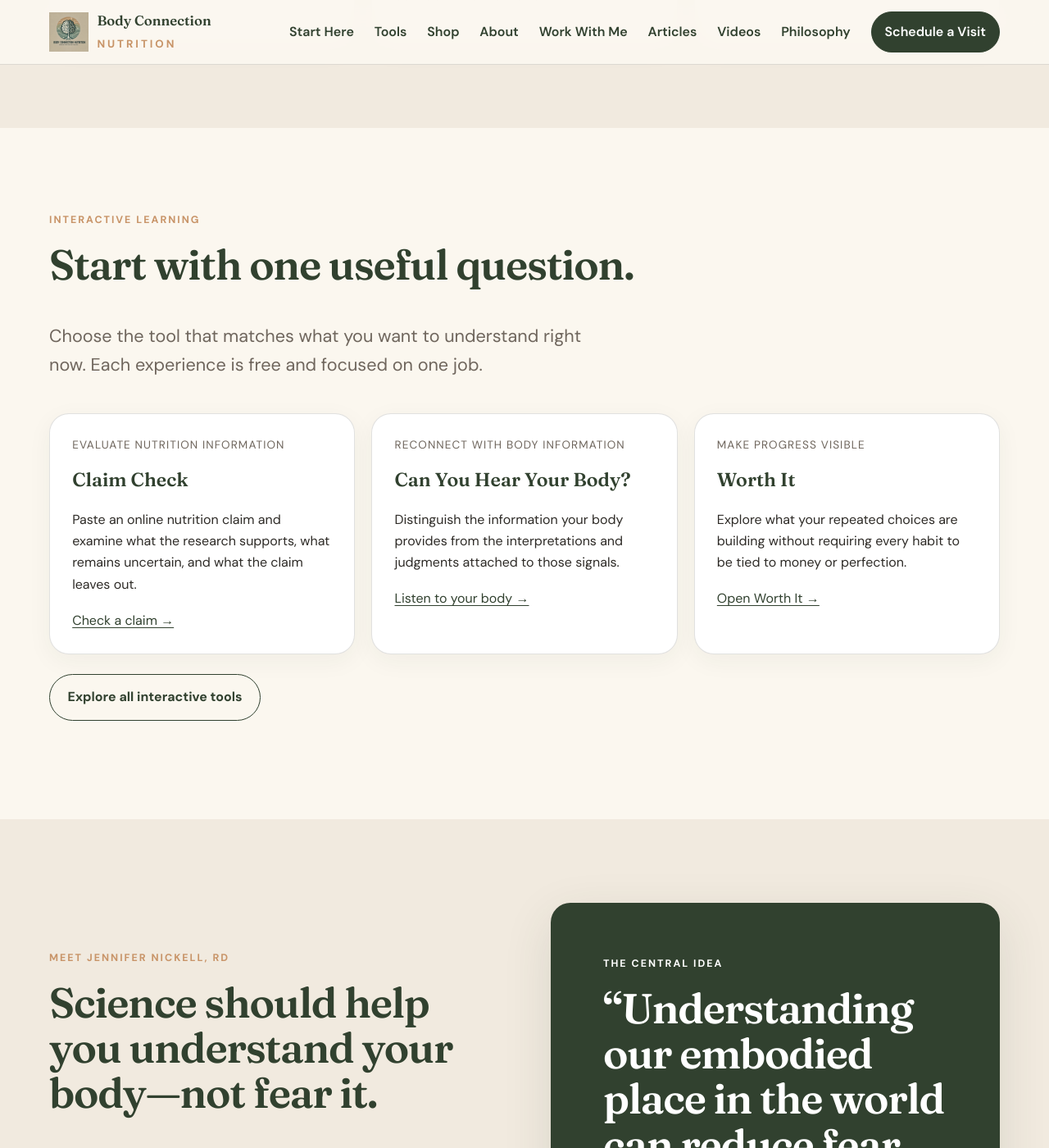
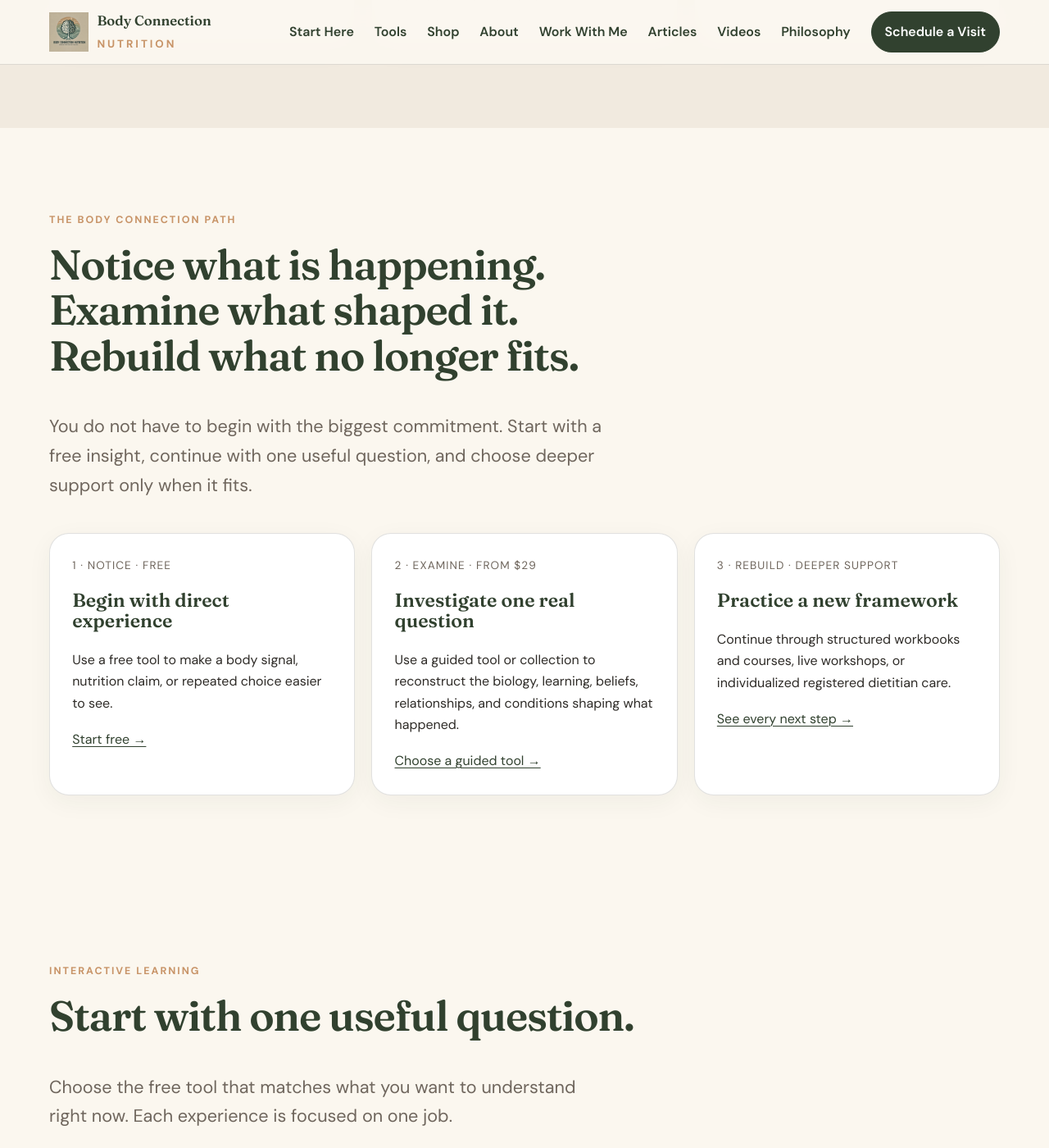
Before and after one commit to BodyConnectionNutrition/Nov-10-build, a Jekyll site: the page built from index.md, in a window 1280 px wide and 1400 px high, scrolled down 2000 px. Shown: the whole window at 82% size. Built offline with Jekyll 4.4.1, drawn with Linux system fonts in a browser that asks for light colours; some of the changed text lies outside the part shown.

Commit message:
Add coherent Body Connection offer ladder

```diff
--- a/index.md
+++ b/index.md
@@ -3,9 +3,10 @@ layout: default
 title: Evidence-Based Nutrition Education & Food Relationship Tools
 description: Registered dietitian-led nutrition education, interactive food and body tools, and practical science for understanding hunger, eating behavior, body image, and sustainable change.
 ---
-<section class="hero"><div class="container hero-grid"><div><p class="eyebrow">Registered dietitian · Nutrition science · Behavior change</p><h1>Understand your body. Make food make more sense.</h1><p class="lead"><strong>Your body is not a problem to solve.</strong> It is a living system shaped by biology, experience, relationships, and environment. Body Connection Nutrition combines evidence-based nutrition education with interactive tools that help you understand the “why” behind food, body, and behavior.</p><div class="hero-actions"><a class="button" href="/tools/">Explore free tools</a><a class="button button-secondary" href="/services/">Virtual dietitian care</a></div><p class="trust-line">Free interactive experience • Registered dietitian care • Virtual appointments • Self-guided learning tools</p></div><div class="hero-art"><span class="orbit one"></span><span class="orbit two"></span><img src="/assets/images/brand-mark.png" alt="Body Connection Nutrition tree mark with neural-like branches and roots"><div class="floating-note one">Environment shapes biology.</div><div class="floating-note two">Understanding reduces fear.</div></div></div></section>
+<section class="hero"><div class="container hero-grid"><div><p class="eyebrow">Registered dietitian · Nutrition science · Behavior change</p><h1>Understand your body. Make food make more sense.</h1><p class="lead"><strong>Your body is not a problem to solve.</strong> It is a living system shaped by biology, experience, relationships, and environment. Body Connection Nutrition combines evidence-based nutrition education with interactive tools that help you understand the “why” behind food, body, and behavior.</p><div class="hero-actions"><a class="button" href="/start-here/">Start free</a><a class="button button-secondary" href="/path/">See the full path</a></div><p class="trust-line">Free first experience • Self-guided tools • Deeper learning • Live workshops • Registered dietitian care</p></div><div class="hero-art"><span class="orbit one"></span><span class="orbit two"></span><img src="/assets/images/brand-mark.png" alt="Body Connection Nutrition tree mark with neural-like branches and roots"><div class="floating-note one">Environment shapes biology.</div><div class="floating-note two">Understanding reduces fear.</div></div></div></section>
 <section class="section section-muted"><div class="container"><div class="section-head"><p class="eyebrow">A different way to think about nutrition</p><h2>Nutrition is more than instructions about food.</h2><p class="lead">Most people already know they are “supposed” to eat well. The missing piece is understanding what their bodies are doing, why behavior is difficult to change, and how biology, learning, relationships, and environment shape what feels possible.</p></div><div class="three-grid"><article class="card"><span class="number">1</span><h3>Understand your biology</h3><p>Learn how metabolism, hunger, stress, sleep, hormones, and development shape what you feel and do.</p></article><article class="card"><span class="number">2</span><h3>Examine food and body beliefs</h3><p>Separate useful evidence from inherited rules, diet culture, marketing, oversimplified health advice, and confident misinformation.</p></article><article class="card"><span class="number">3</span><h3>Build workable conditions</h3><p>Create routines and supports that make nourishing yourself easier in your actual life—not an imaginary perfect one.</p></article></div></div></section>
-<section class="section"><div class="container"><div class="section-head"><p class="eyebrow">Interactive learning</p><h2>Start with one useful question.</h2><p class="lead">Choose the tool that matches what you want to understand right now. Each experience is free and focused on one job.</p></div><div class="three-grid"><article class="card"><p class="post-meta">Evaluate nutrition information</p><h3>Claim Check</h3><p>Paste an online nutrition claim and examine what the research supports, what remains uncertain, and what the claim leaves out.</p><a class="text-link" href="https://body-connection-claim-check.jdwschool.chatgpt.site" target="_blank" rel="noopener">Check a claim →</a></article><article class="card"><p class="post-meta">Reconnect with body information</p><h3>Can You Hear Your Body?</h3><p>Distinguish the information your body provides from the interpretations and judgments attached to those signals.</p><a class="text-link" href="/tools/can-you-hear-your-body/">Listen to your body →</a></article><article class="card"><p class="post-meta">Make progress visible</p><h3>Worth It</h3><p>Explore what your repeated choices are building without requiring every habit to be tied to money or perfection.</p><a class="text-link" href="https://bodyconnectionworthit.netlify.app/" target="_blank" rel="noopener">Open Worth It →</a></article></div><p style="margin-top:1.5rem"><a class="button button-secondary" href="/tools/">Explore all interactive tools</a></p></div></section>
+<section class="section"><div class="container"><div class="section-head"><p class="eyebrow">The Body Connection path</p><h2>Notice what is happening. Examine what shaped it. Rebuild what no longer fits.</h2><p class="lead">You do not have to begin with the biggest commitment. Start with a free insight, continue with one useful question, and choose deeper support only when it fits.</p></div><div class="cards"><article class="card"><p class="post-meta">1 · Notice · Free</p><h3>Begin with direct experience</h3><p>Use a free tool to make a body signal, nutrition claim, or repeated choice easier to see.</p><a class="text-link" href="/start-here/">Start free →</a></article><article class="card"><p class="post-meta">2 · Examine · From $29</p><h3>Investigate one real question</h3><p>Use a guided tool or collection to reconstruct the biology, learning, beliefs, relationships, and conditions shaping what happened.</p><a class="text-link" href="/shop/">Choose a guided tool →</a></article><article class="card"><p class="post-meta">3 · Rebuild · Deeper support</p><h3>Practice a new framework</h3><p>Continue through structured workbooks and courses, live workshops, or individualized registered dietitian care.</p><a class="text-link" href="/path/">See every next step →</a></article></div></div></section>
+<section class="section"><div class="container"><div class="section-head"><p class="eyebrow">Interactive learning</p><h2>Start with one useful question.</h2><p class="lead">Choose the free tool that matches what you want to understand right now. Each experience is focused on one job.</p></div><div class="three-grid"><article class="card"><p class="post-meta">Evaluate nutrition information</p><h3>Claim Check</h3><p>Paste an online nutrition claim and examine what the research supports, what remains uncertain, and what the claim leaves out.</p><a class="text-link" href="https://body-connection-claim-check.jdwschool.chatgpt.site" target="_blank" rel="noopener">Check a claim →</a></article><article class="card"><p class="post-meta">Reconnect with body information</p><h3>Can You Hear Your Body?</h3><p>Distinguish the information your body provides from the interpretations and judgments attached to those signals.</p><a class="text-link" href="/tools/can-you-hear-your-body/">Listen to your body →</a></article><article class="card"><p class="post-meta">Make progress visible</p><h3>Worth It</h3><p>Explore what your repeated choices are building without requiring every habit to be tied to money or perfection.</p><a class="text-link" href="https://bodyconnectionworthit.netlify.app/" target="_blank" rel="noopener">Open Worth It →</a></article></div><p style="margin-top:1.5rem"><a class="button button-secondary" href="/tools/">Explore all free tools</a></p></div></section>
 <section class="section section-muted"><div class="container split"><div><p class="eyebrow">Meet Jennifer Nickell, RD</p><h2>Science should help you understand your body—not fear it.</h2><p>I am a registered dietitian with a background spanning nutrition, early childhood, neurodevelopment, teaching, and adult learning.</p><p>My work connects the science of the body with the realities of human development and daily life. I do not believe people need more rigid rules. They need accurate information, a framework that makes sense, and support translating that understanding into their own lives.</p><a class="button button-secondary" href="/about/">About Jennifer Nickell, RD</a></div><div class="quote-card"><p class="eyebrow">The central idea</p><h2>“Understanding our embodied place in the world can reduce fear and increase compassion.”</h2><p>For ourselves, for other people, and for the bodies carrying us through the world.</p></div></div></section>
 <section class="section"><div class="container"><div class="section-head"><p class="eyebrow">Nutrition science and behavior</p><h2>Learn the science behind the recommendations.</h2><p class="lead">Explore nutrition science, metabolism, eating behavior, body image, critical thinking, and the conditions that shape health behavior.</p></div><div class="cards"><article class="card post-card"><p class="post-meta">Nutrition science</p><h3><a href="/blog/protein-is-not-fuel/">What protein actually does in the body</a></h3><p>Why protein is primarily building material rather than the body's preferred fuel—and why that distinction changes how nutrition advice makes sense.</p></article><article class="card post-card"><p class="post-meta">Critical thinking</p><h3><a href="/blog/ai-health-information/">How to evaluate confident health information</a></h3><p>A practical framework for evaluating AI answers and other health claims that sound certain.</p></article><article class="card post-card"><p class="post-meta">Behavior change</p><h3><a href="/blog/why-knowing-what-to-do-is-not-the-same-as-being-able-to-do-it/">Why knowing what to do is not enough</a></h3><p>How biology, learning, resources, relationships, and environment shape whether a behavior is actually available.</p></article></div><p style="margin-top:1.5rem"><a class="button button-secondary" href="/blog/">Browse all nutrition and behavior articles</a></p></div></section>
 <section class="section"><div class="container cta"><div><p class="eyebrow">Virtual registered dietitian care</p><h2>Want individualized nutrition support?</h2><p>Virtual visits are available through Nourish and are covered by many insurance plans.</p></div><a class="button" href="https://www.usenourish.com/providers/jennifer-nickell" target="_blank" rel="noopener">Check insurance and schedule</a></div></section>
```
